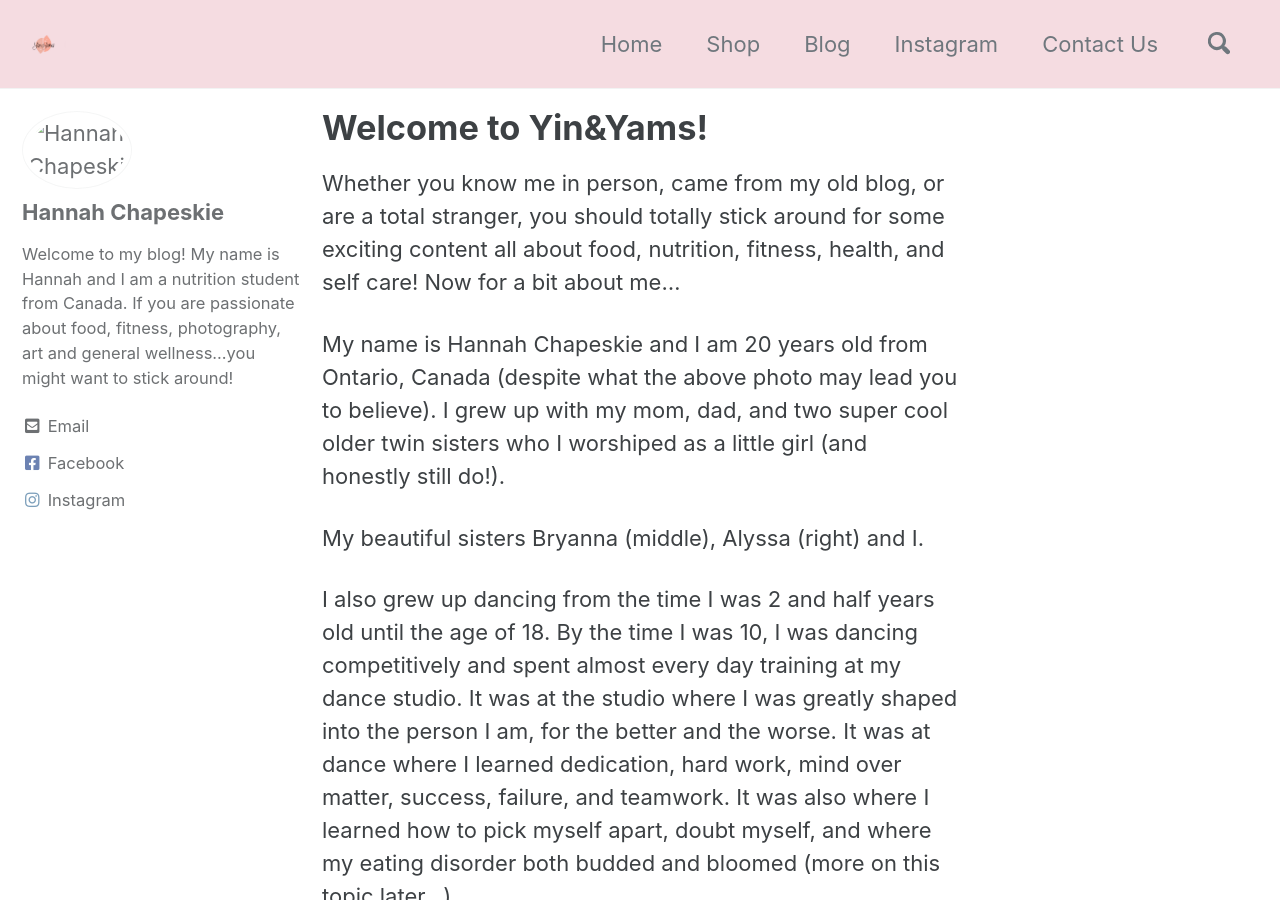
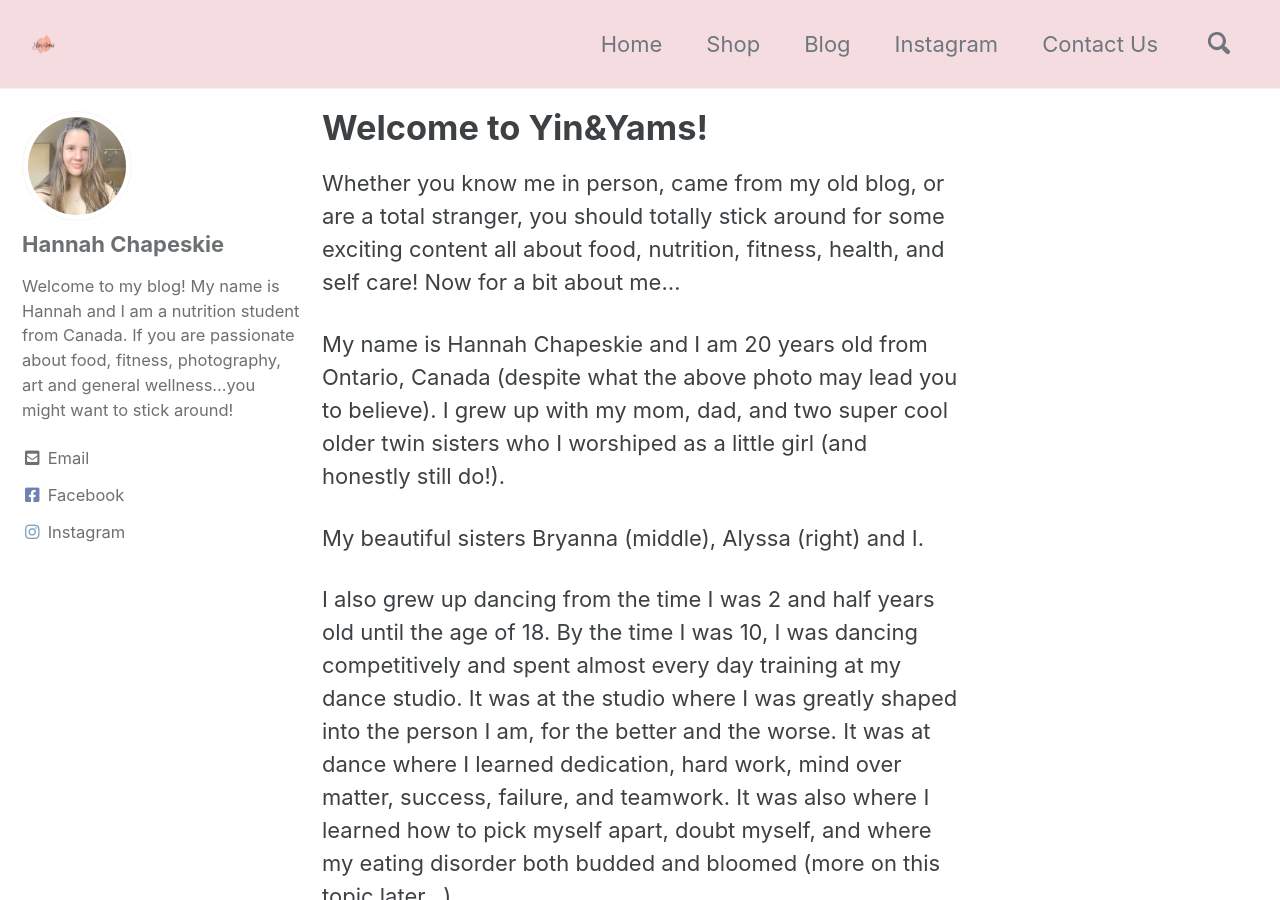
Before and after one commit to dylanbabel/yinandyams, a Jekyll site: the page built from _posts/2020-01-28-welcome-to-yin&yams.md, in a window 1280 px wide and 900 px high. Built offline with Jekyll 4.4.1, drawn with Linux system fonts in a browser that asks for light colours; cached includes are drawn as plain includes.

Commit message:
Update authors.yml

```diff
--- a/_data/authors.yml
+++ b/_data/authors.yml
@@ -6,7 +6,7 @@ HC:
   email: hannahchapeskie@gmail.com
   bio: "Welcome to my blog! My name is Hannah and I am a nutrition student from Canada.
 If you are passionate about food, fitness, photography, art and general wellness...you might want to stick around!"
-  avatar: bio-photo-2.jpg
+  avatar: assets/images/bio-photo-2.jpg
   twitter:
   google:
     plus:
```
